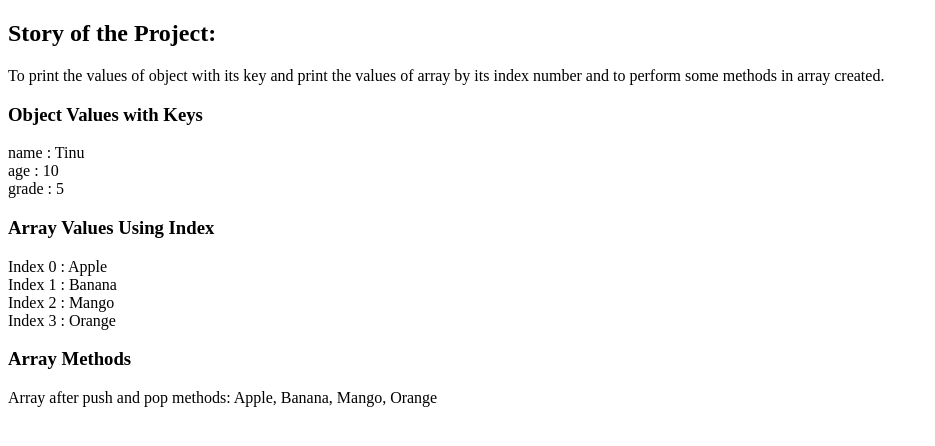
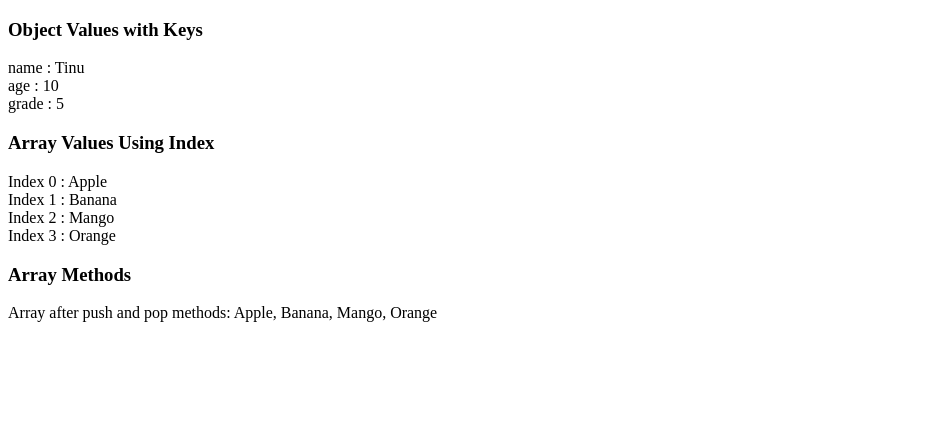
Before and after one commit to sonaldhumavat-coder/my-html-project, a plain HTML site: page objects_arrays_methods.html in a window 1280 px wide. Shown: the whole page, without its empty margins (0-935 px from the left). Drawn offline with Linux system fonts and the light colour scheme.

Commit message:
Remove project story section from HTML
Removed introductory section about the project.

```diff
--- a/objects_arrays_methods.html
+++ b/objects_arrays_methods.html
@@ -5,13 +5,6 @@
 </head>
 
 <body>
-
-    <h2>Story of the Project:</h2>
-
-    <p>
-        To print the values of object with its key and print the values of array
-        by its index number and to perform some methods in array created.
-    </p>
 
     <h3>Object Values with Keys</h3>
     <p id="objectData"></p>
```
